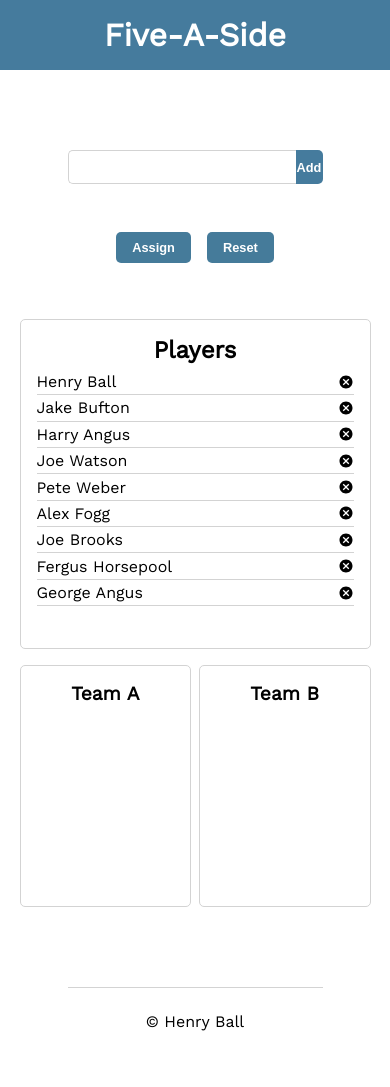
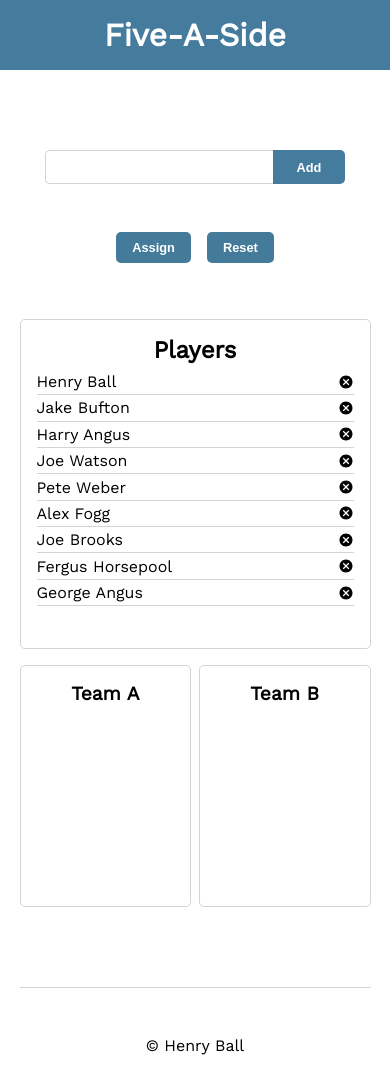
Before and after one commit to hjball/five-a-side, a React (Create React App) app: page / in a window 390 px wide. Built offline with nearby package versions, Linux system fonts and the light colour scheme.

Commit message:
update styling on footer and input to be responsive

```diff
--- a/src/App.css
+++ b/src/App.css
@@ -1,15 +1,18 @@
 footer {
-  padding: 2rem;
   margin-top: 2rem; }
   footer hr {
-    margin: 0 1rem;
+    margin: 4rem 0 1rem 0;
     border: 0;
     height: 1px;
     background: lightgrey; }
   footer p {
     display: flex;
     justify-content: center;
-    padding: 1.5rem; }
+    padding: 1.5rem;
+    padding: 2rem; }
+  @media only screen and (max-width: 480px) {
+    footer hr {
+      margin: 2rem 0 1rem 0; } }
 
 .controller {
   padding: 0 3rem 3rem 3rem;
@@ -46,7 +49,7 @@ footer {
     border: 1px solid lightblue;
     outline: none; }
   .input-form form button {
-    width: 3rem;
+    padding: 0 1.5rem;
     border-radius: 0 5px 5px 0;
     background: #457B9D;
     border: none;
@@ -148,9 +151,9 @@ header {
   .main .team-list-teamB {
     grid-area: 4 / 4 / 5 / 5; }
   .main footer {
-    grid-area: 5 / 1 / 6 / 6; }
+    grid-area: 5 / 2 / 6 / 5; }
 
-@media screen and (max-width: 480px) {
+@media only screen and (max-width: 480px) {
   .main {
     grid-template-columns: 5% 45% 45% 5%; }
     .main header {
@@ -168,5 +171,13 @@ header {
     .main footer {
       grid-area: 6 / 2 / 7 / 4; } }
 
+@media only screen and (min-width: 960px) {
+  .main {
+    grid-template-columns: 12.5% 25% 25% 25% 12.5%; } }
+
+@media only screen and (min-width: 1260px) {
+  .main {
+    grid-template-columns: 20% 20% 20% 20% 20%; } }
+
 .main {
   font-family: 'Work Sans', sans-serif; }
--- a/src/scss/_footer.scss
+++ b/src/scss/_footer.scss
@@ -1,9 +1,8 @@
 footer {
-	padding: 2rem;
 	margin-top: 2rem;
 
 	hr {
-		margin: 0 1rem;
+		margin: 4rem 0 1rem 0;
 		border: 0;
 		height: 1px;
 		background: lightgrey;
@@ -13,5 +12,12 @@ footer {
 		display: flex;
 		justify-content: center;
 		padding: 1.5rem;
+		padding: 2rem;
+	}
+
+	@media only screen and (max-width: $minWidth) {
+		hr {
+			margin: 2rem 0 1rem 0;
+		}
 	}
 }
--- a/src/scss/_inputform.scss
+++ b/src/scss/_inputform.scss
@@ -22,7 +22,7 @@
 		}
 
 		button {
-			width: 3rem;
+			padding: 0 1.5rem;
 			border-radius: 0 5px 5px 0;
 			background: #457B9D;
 			border: none;
--- a/src/scss/_layout.scss
+++ b/src/scss/_layout.scss
@@ -33,11 +33,11 @@
 	}
 
 	footer {
-		grid-area: 5 / 1 / 6 / 6;
+		grid-area: 5 / 2 / 6 / 5;
 	}
 }
 
-@media screen and (max-width: $minWidth) {
+@media only screen and (max-width: $minWidth) {
 	.main {
 		grid-template-columns: 5% 45% 45% 5%;
 
@@ -70,3 +70,15 @@
 		}
 	}
 }
+
+@media only screen and (min-width: $medWidth) {
+	.main {
+		grid-template-columns: 12.5% 25% 25% 25% 12.5%;
+	}
+}
+
+@media only screen and (min-width: $maxWidth) {
+	.main {
+		grid-template-columns: 20% 20% 20% 20% 20%;
+	}
+}
--- a/src/scss/_variables.scss
+++ b/src/scss/_variables.scss
@@ -1,3 +1,3 @@
 $maxWidth: 1260px;
-$mediumWidth: 960px;
+$medWidth: 960px;
 $minWidth: 480px;
```
